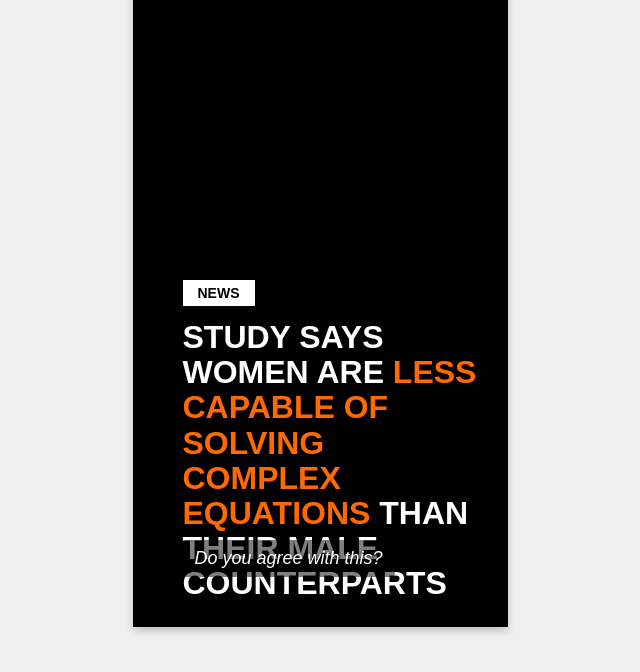
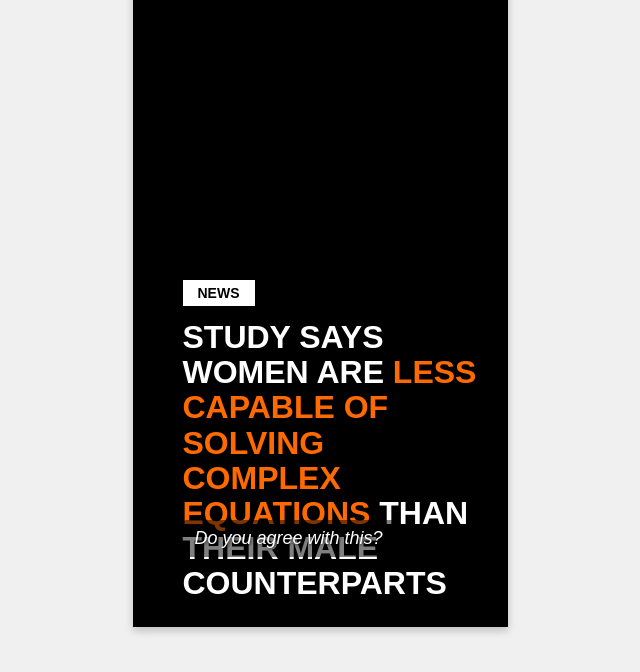
Before and after one commit to simplemath101/mathpracticequizpro, a plain HTML site: page index.html in a window 1280 px wide. Shown: the part 40-712 px from the top of the page, without its empty margins (320-960 px from the left). Drawn offline with Linux system fonts and the light colour scheme.

Commit message:
Update index.html

```diff
--- a/index.html
+++ b/index.html
@@ -64,7 +64,7 @@
         }
         .question {
             position: absolute;
-            bottom: 50px;
+            top: 540px;
             left: 50px;
             color: white;
             font-style: italic;
@@ -74,6 +74,7 @@
             background-color: rgba(0,0,0,0.5);
             padding: 8px 12px;
             border-radius: 4px;
+            margin-top: 20px;
         }
     </style>
 </head>
```
